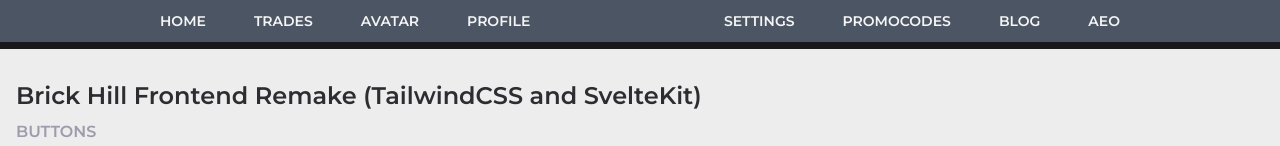
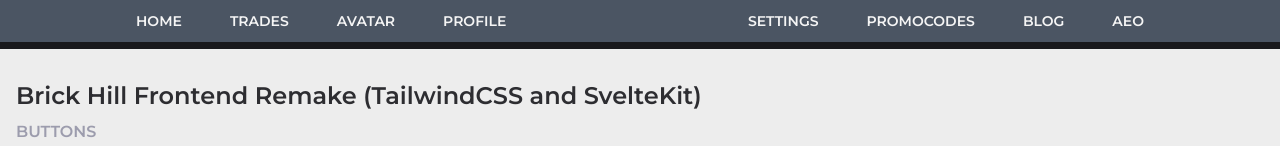
Before and after one commit to im-aeo/brick-hill-frontend-remake, a SvelteKit app: page / in a window 1280 px wide. Shown: the top 146 px of the page. Built offline with nearby package versions, Linux system fonts and the light colour scheme.

Commit message:
Update NavbarLoggedIn.svelte

```diff
--- a/src/components/navigation/NavbarLoggedIn.svelte
+++ b/src/components/navigation/NavbarLoggedIn.svelte
@@ -87,7 +87,8 @@
 	}
 	.navbar-bottom .container {
 		@apply flex py-0 items-center;
-		max-width: 65rem;
+		max-width: 68rem;
+    		top: 45px;
 	}
 	.navbar-nav {
 		@apply items-center;
```
